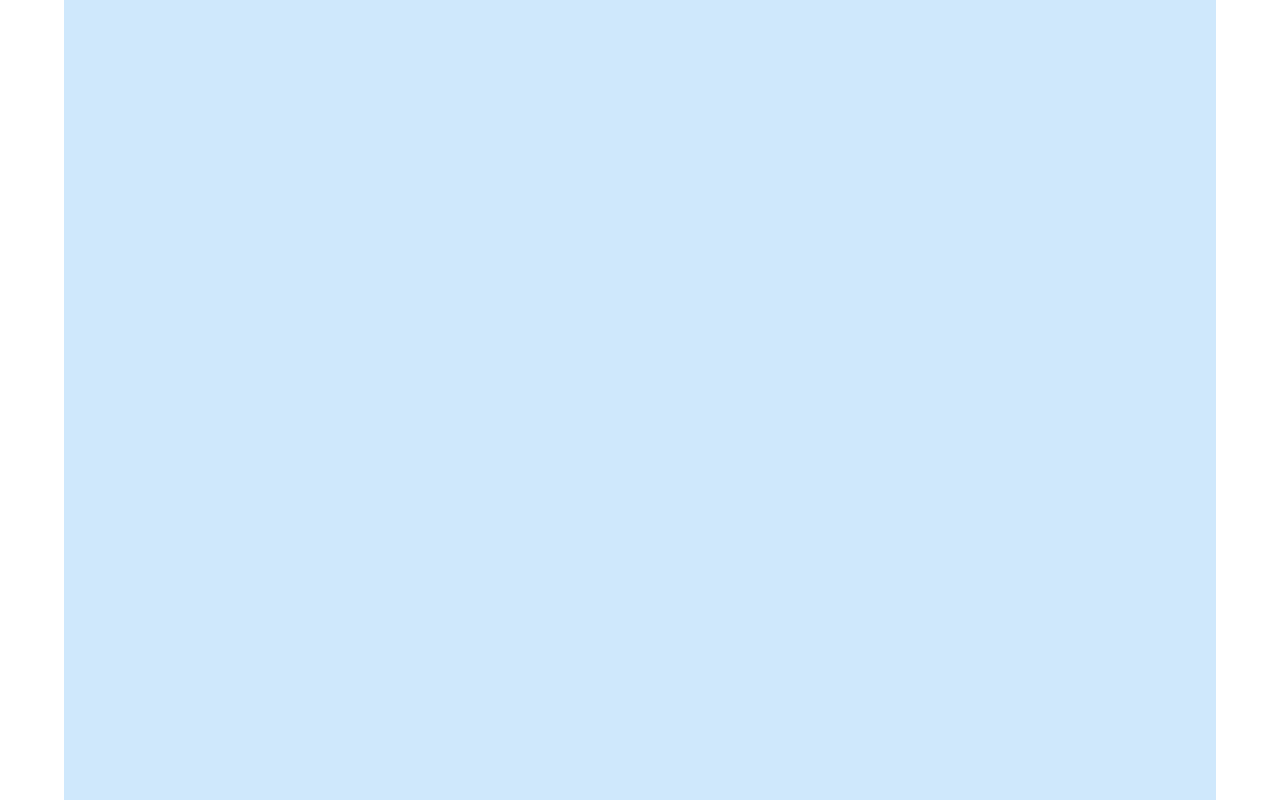
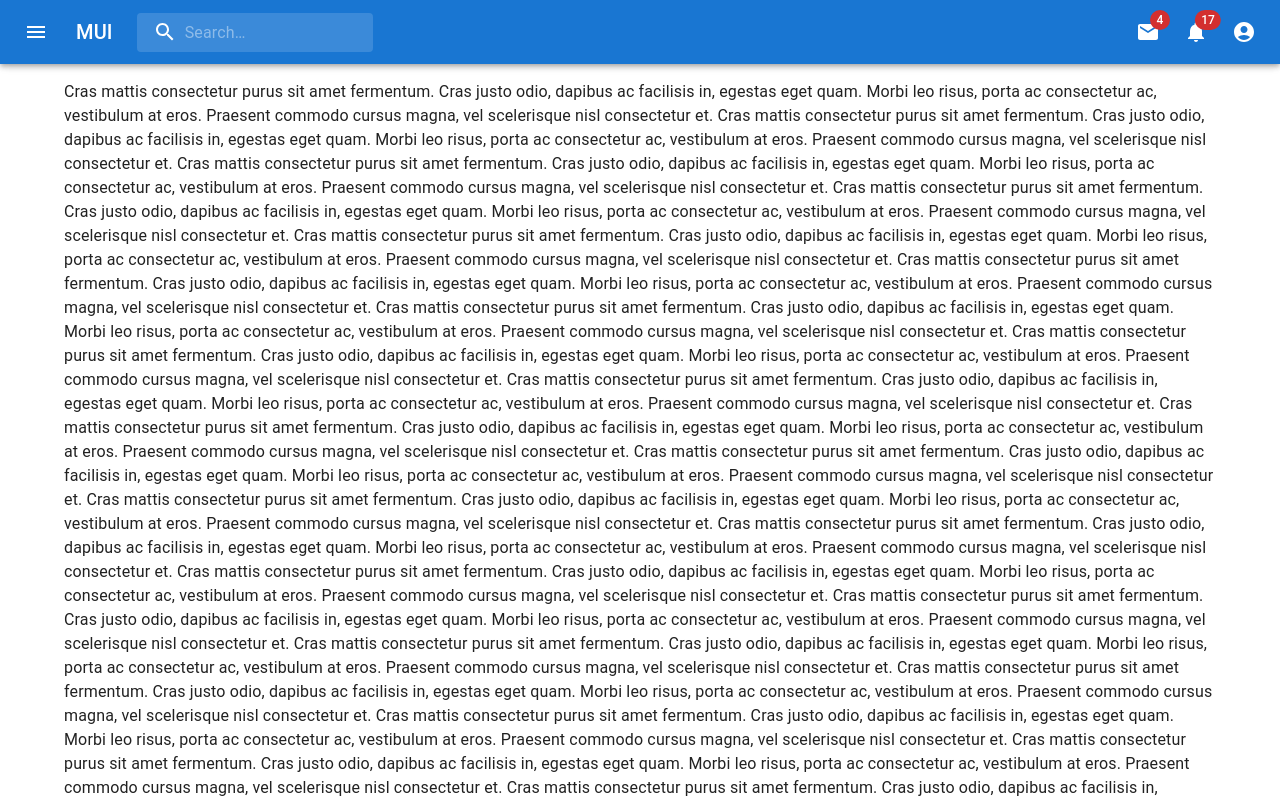
Before and after one commit to monello/materialui-sandbox, a React (Create React App) app: page / in a window 1280 px wide. Shown: the top 800 px of the page. Built offline with nearby package versions, Linux system fonts and the light colour scheme.

Commit message:
Made some tweaks to get the app bar working inside the App component and be fixed positioned

```diff
--- a/src/App.js
+++ b/src/App.js
@@ -1,18 +1,30 @@
-// import CssBaseline from '@mui/material/CssBaseline';
-// import Box from '@mui/material/Box';
-// import Container from '@mui/material/Container';
+import * as React from 'react';
+import AppBar from './components/AppBar/AppBar'
+import MuiToolbar from "@mui/material/Toolbar";
 
 import { CssBaseline, Box, Container } from '@mui/material'
 
+
 function App(props) {
-  const { maxWidth } = props;
+  const { maxWidth, disableGutters } = props;
   return (
-    <>
+    <React.Fragment>
       <CssBaseline />
-      <Container maxWidth={maxWidth}>
-        <Box sx={{ bgcolor: '#cfe8fc', height: '100vh' }} />
+      <AppBar />
+      <MuiToolbar />
+      <Container>
+        <Box sx={{ my: 2 }}>
+          {[...new Array(50)]
+            .map(
+              () => `Cras mattis consectetur purus sit amet fermentum.
+Cras justo odio, dapibus ac facilisis in, egestas eget quam.
+Morbi leo risus, porta ac consectetur ac, vestibulum at eros.
+Praesent commodo cursus magna, vel scelerisque nisl consectetur et.`
+            )
+            .join("\n")}
+        </Box>
       </Container>
-    </>
+    </React.Fragment>
   );
 }
 
--- a/src/components/AppBar/AppBar.js
+++ b/src/components/AppBar/AppBar.js
@@ -110,7 +110,7 @@ export default function AppBar() {
 
     return (
         <Box sx={{ flexGrow: 1 }}>
-            <MuiAppBar position="static">
+            <MuiAppBar position="fixed">
                 <Toolbar
                     menuId={menuId}
                     mobileMenuId={mobileMenuId}
--- a/src/index.js
+++ b/src/index.js
@@ -6,7 +6,7 @@ import reportWebVitals from './reportWebVitals';
 
 ReactDOM.render(
   <React.StrictMode>
-    <App />
+    <App maxWidth="xl" disableGutters={true} />
   </React.StrictMode>,
   document.getElementById('root')
 );
```
Also changed, not shown: 1 other file (tests, documents, lock files or other folders).
